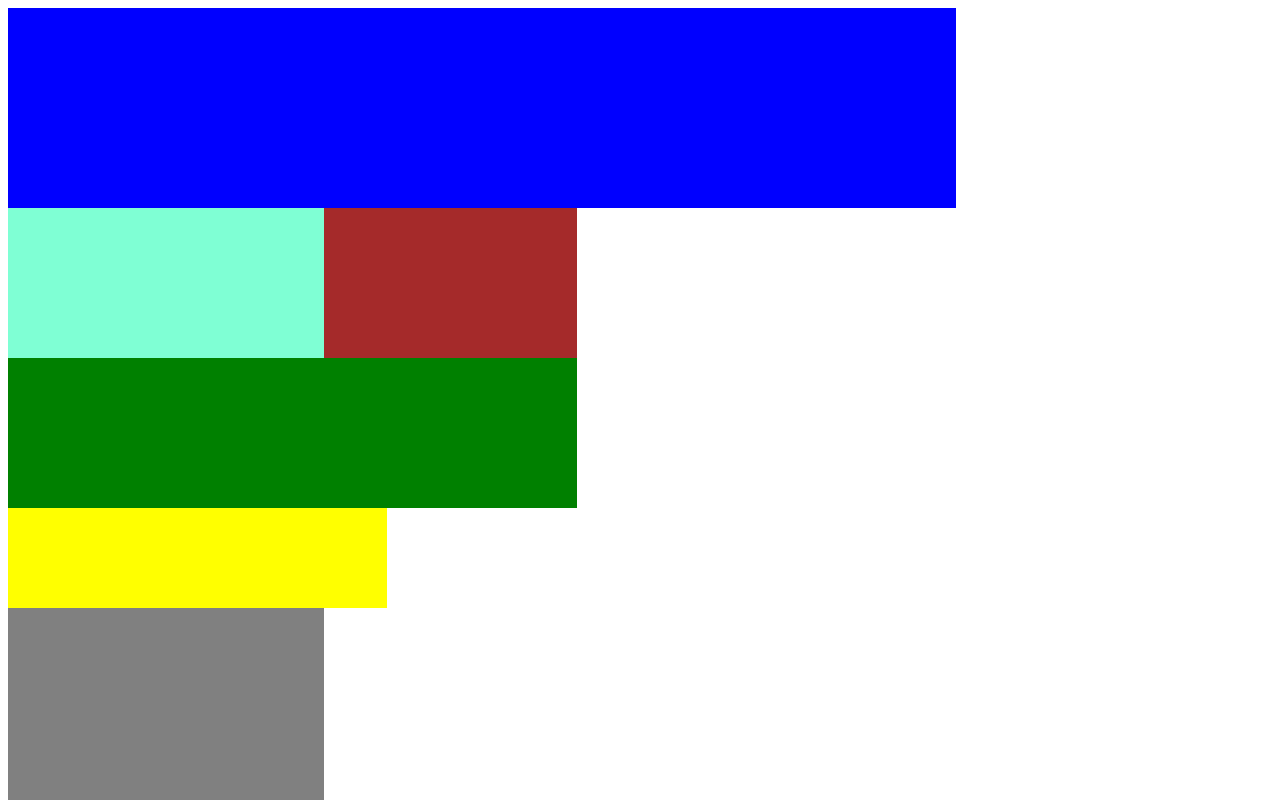
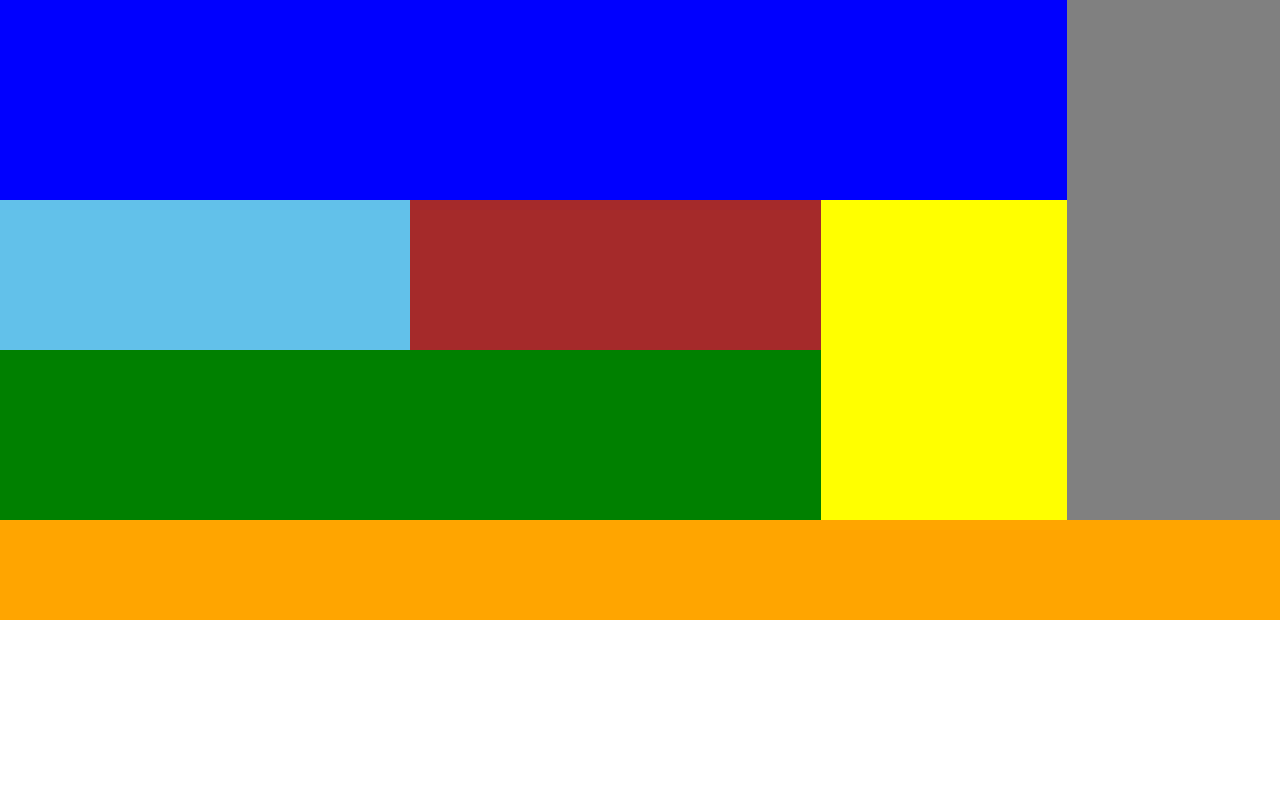
Before and after one commit to Dmytro0110/Lab10, a plain HTML site: page index2.html in a window 1280 px wide. Shown: the top 800 px of the page. Drawn offline with Linux system fonts and the light colour scheme.

Commit message:
added file .

```diff
--- a/index2.html
+++ b/index2.html
@@ -4,20 +4,26 @@
     <meta charset="UTF-8">
     <meta http-equiv="X-UA-Compatible" content="IE=edge">
     <meta name="viewport" content="width=device-width, initial-scale=1.0">
-    <title>Onyshchenko_FLOAT</title>
     <link rel="stylesheet" href="style2.css">
+    <title>Onyshchenko_FLEX</title>
 </head>
 <body>
-    <div class="wrapper">
+        <div class="flex-grey">
+        <div style="width:100%;">
         <div class="blue"></div>
-        <div class="div1">
-        <div class="brightblue"></div>
+        <div class="flex-yellow">
+        <div style="width:100%;">
+        <div class="flex-red">
+        <div class="blues"></div>
         <div class="red"></div>
+        </div>
         <div class="green"></div>
         </div>
         <div class="yellow"></div>
-        <div class="gray"></div>
+        </div>
+        </div>
+        <div class="grey"></div>
+        </div>
         <div class="orange"></div>
-    </div>
 </body>
 </html>
--- a/style2.css
+++ b/style2.css
@@ -1,52 +1,89 @@
-.wrapper{
-    display: block;
-    height: fit-content;
-    width: 100%;
+*{
+    margin: 0;
 }
 .blue{
-    background-color: blue;
-    width: 75%;
+    background-color: var(--blue);
+    width: 100%;
     height: 200px;
-    float: none;
+    }
+.grey{
+    width: 20%;
+    height:520 px;
+    background-color:var(--grey);
 }
-.brightblue{
-    background-color: aquamarine;
-    width: 25%;
+.blues{
+    width: 50%;
     height: 150px;
-    float:left;
+    background-color: var(--blues);
 }
 .red{
-    background-color: brown;
-    width: 20%;
+    width: 50%;
     height: 150px;
-    float: left;
+    background-color:var(--red);
+}
+.yellow{
+    height:320px;
+    width: 30%;
+    background-color: var(--yellow);
 }
 .green{
-    background-color: green;
-    width: 45%;
-    height: 150px;
-    clear: both;
-
-}
-.div1{
-    width:100%;
-    float: left;
-}
-.yellow{
-    background-color:yellow;
-    width: 30%;
-    height: 400px;
-
-}
-.gray{
-    background-color: gray;
-    width: 25%;
-    height: 500px;
-    float: left;
+    width: 100%;
+    height: 170px;
+    background-color: var(--green);
 }
 .orange{
-    background-color: orange;
     width: 100%;
     height: 100px;
-    clear: both;
+    background-color: var(--orange);
 }
+:root{
+    --blue:blue;
+    --red:brown;
+    --yellow:yellow;
+    --green: green;
+    --blues: rgb(98, 193, 234);
+    --grey:gray;
+    --orange: orange;
+    }
+    @media (min-width: 576px) {
+        .flex-red{
+    display: flex;
+        }
+    }
+    @media (max-width: 576px) {
+        .blues{
+    width: 100%;
+    height: 200px;
+        }
+        .red{
+    width: 100%;
+    height: 200px;
+        }
+    }
+
+    @media (min-width: 768px) {
+        .flex-yellow{
+            display: flex;
+        }
+    }
+    @media (max-width: 768px){
+    .yellow{
+        width: 100%;
+        height: 200px;
+    }
+    }
+    @media (max-width: 992px){
+        .grey{
+            width: 100%;
+            height: 200px;
+        }
+    }
+    @media (min-width: 992px) {
+        .flex-grey{
+    display: flex;
+        }
+
+    }
+    @media (min-width: 1200px) {
+
+    }
--- a/style3.css
+++ /dev/null
@@ -1,55 +0,0 @@
-.wrapper{
-    display: flex;
-    flex-direction: row;
-    height: fit-content;
-    width: 100%;
-    gap: 3px;
-    flex-wrap: wrap;
-
-}
-.flex1{
-    width: 100%;
-    display: flex;
-    flex-direction: row;
-    gap:3px;
-    height: fit-content;
-}
-.flex-div1{
-    background-color: blue;
-    width: 70%;
-    height: 200px;
-
-}
-.flex-div2{
-    background-color:aquamarine;
-    width: 25%;
-    height: 150px;
-
-
-}
-.flex-div3{
-    background-color: brown;
-    width: 20%;
-    height: 150px;
-}
-.flex2{
-    width: 100%;
-    display: flex;
-    flex-direction: row;
-    gap: 3px;
-    height: fit-content;
-}
-.div4{
-    background-color: green;
-    width: 45%;
-    height: 150px;
-}
-.div5{
-    background-color: yellow;
-}
-.div6{
-    background-color: gray;
-}
-.giv7{
-    background-color: orange;
-}
```
Also changed, not shown: index3.html (deleted, +0 -25 lines).
